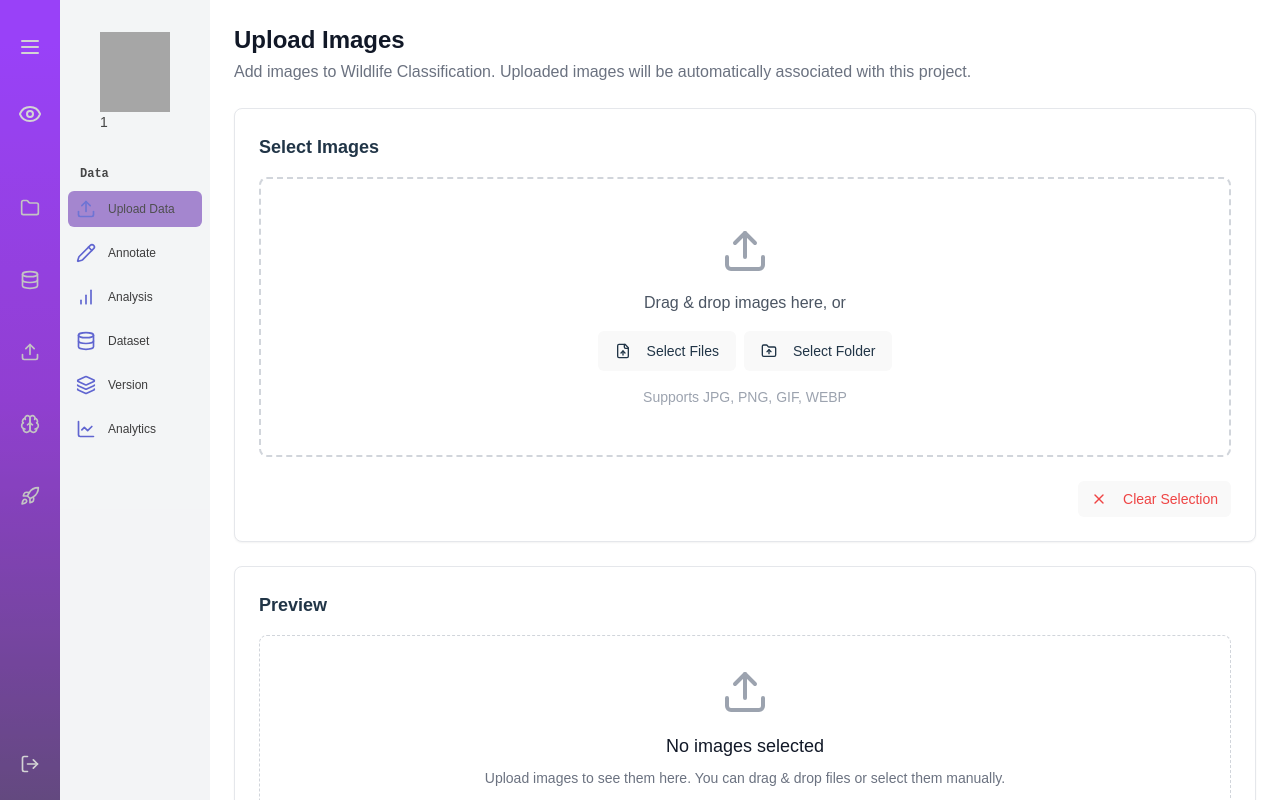
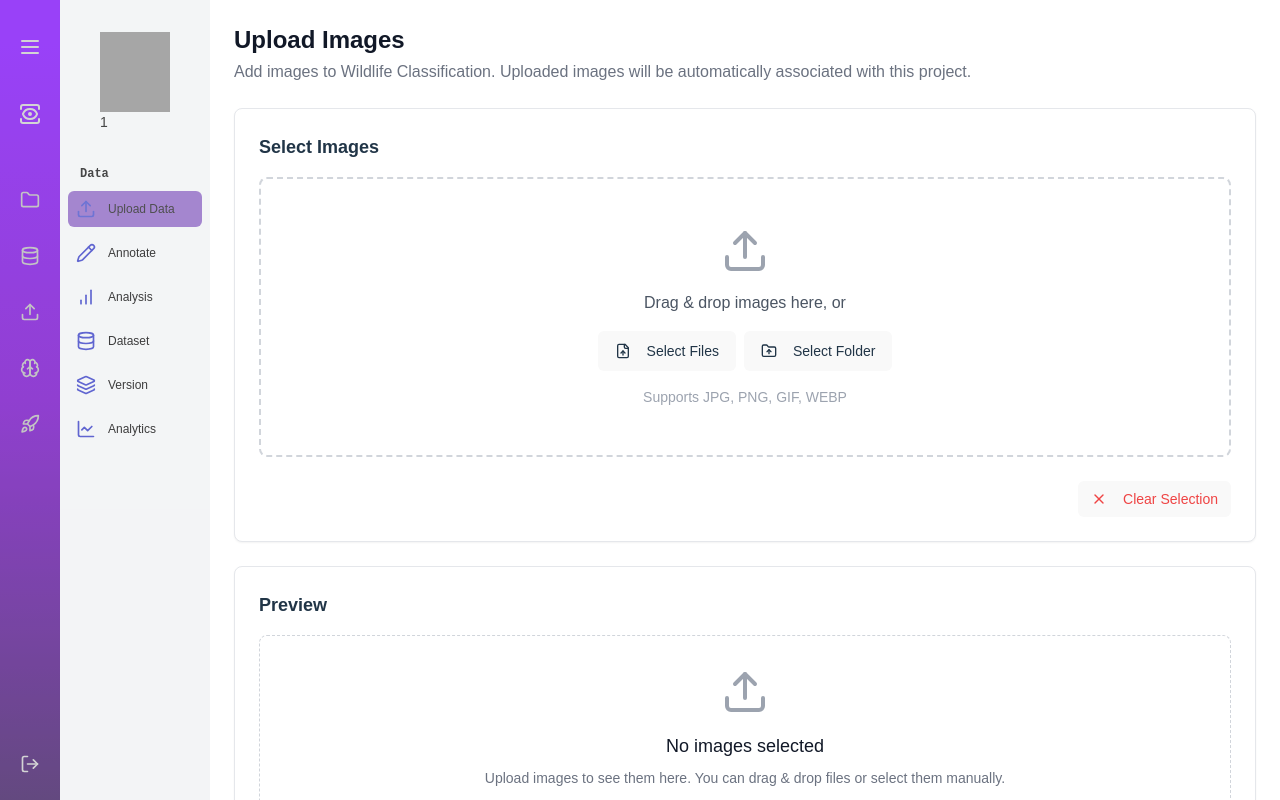
Before and after one commit to tannousgeagea/cvision-web, a React (Vite) app: page /projects/1/upload in a window 1280 px wide. Built offline with nearby package versions, Linux system fonts and the light colour scheme; sample sign-in values are in the browser's storage; grey boxes are pictures that could not be loaded.

Commit message:
added not found image

```diff
--- a/src/App.tsx
+++ b/src/App.tsx
@@ -36,6 +36,7 @@ const App = () => {
             </Route>
           </Route>
           <Route path='/projects/:projectId/images/annotate' element={<Index />} />
+          <Route path="*" element={<NotFound />} />
         </Route>
       </Routes>
     </Router>
--- a/src/components/ui/common/navbar.css
+++ b/src/components/ui/common/navbar.css
@@ -10,7 +10,7 @@
   font-weight: 500;
   padding-left: .75rem;
   padding-right: .75rem;
-  transition: width 0.2s ease-in-out;
+  transition: width 0.05s ease-in-out;
   display: flex;
   flex-direction: column;
   justify-content: space-between;
@@ -71,7 +71,7 @@
 }
 
 .navbar-item {
-  padding: 1rem 1rem;
+  padding: 0.5rem 0.5rem;
   border: none;
   border-radius: 6px;
   transition: all 0.7s ease;
--- a/src/components/ui/common/navbar.tsx
+++ b/src/components/ui/common/navbar.tsx
@@ -1,6 +1,6 @@
 import { FC, useState, useEffect, ReactNode } from 'react';
 import { Link, useLocation, useNavigate } from 'react-router-dom';
-import { Folder, Database, Upload, Brain, Rocket, Eye, X, Menu, LogOut } from "lucide-react";
+import { Folder, Database, Upload, Brain, Rocket, Eye, X, Menu, LogOut, View } from "lucide-react";
 import './navbar.css';
 
 interface NavbarItem {
@@ -46,7 +46,7 @@ const Navbar: FC = () => {
             {isExpanded ? <X size={24} color='#ccc'/> : <Menu size={24} color='#ccc' />}
           </button>
           <div className='navbar-title'>
-            {<Eye size={24} color='#ccc'/>}
+            {<View size={24} color='#ccc'/>}
             {isExpanded && <h2>VisionNest</h2>}
           </div>
         </div>
--- a/src/contexts/UploadContext.tsx
+++ b/src/contexts/UploadContext.tsx
@@ -149,7 +149,7 @@ export const UploadProvider: React.FC<{ children: ReactNode }> = ({ children })
       const formData = new FormData();
       formData.append('files', image.file);
 
-      const url = `${baseURL}/api/v1/images?image_id=${image.id}`;
+      const url = `${baseURL}/api/v1/images?image_id=${image.id}&project_id=amk_front_impurity`;
       const xhr = new XMLHttpRequest();
 
       xhr.open('POST', url, true);
@@ -230,7 +230,7 @@ export const UploadProvider: React.FC<{ children: ReactNode }> = ({ children })
       console.log('All images uploaded successfully for project:', currentProject?.name);
 
       if (projectId) {
-        setTimeout(() => navigate(`/projects/${projectId}/dataset`), 2000);
+        setTimeout(() => navigate(`/projects/${projectId}/annotate`), 2000);
       }
 
     } catch (error) {
```
